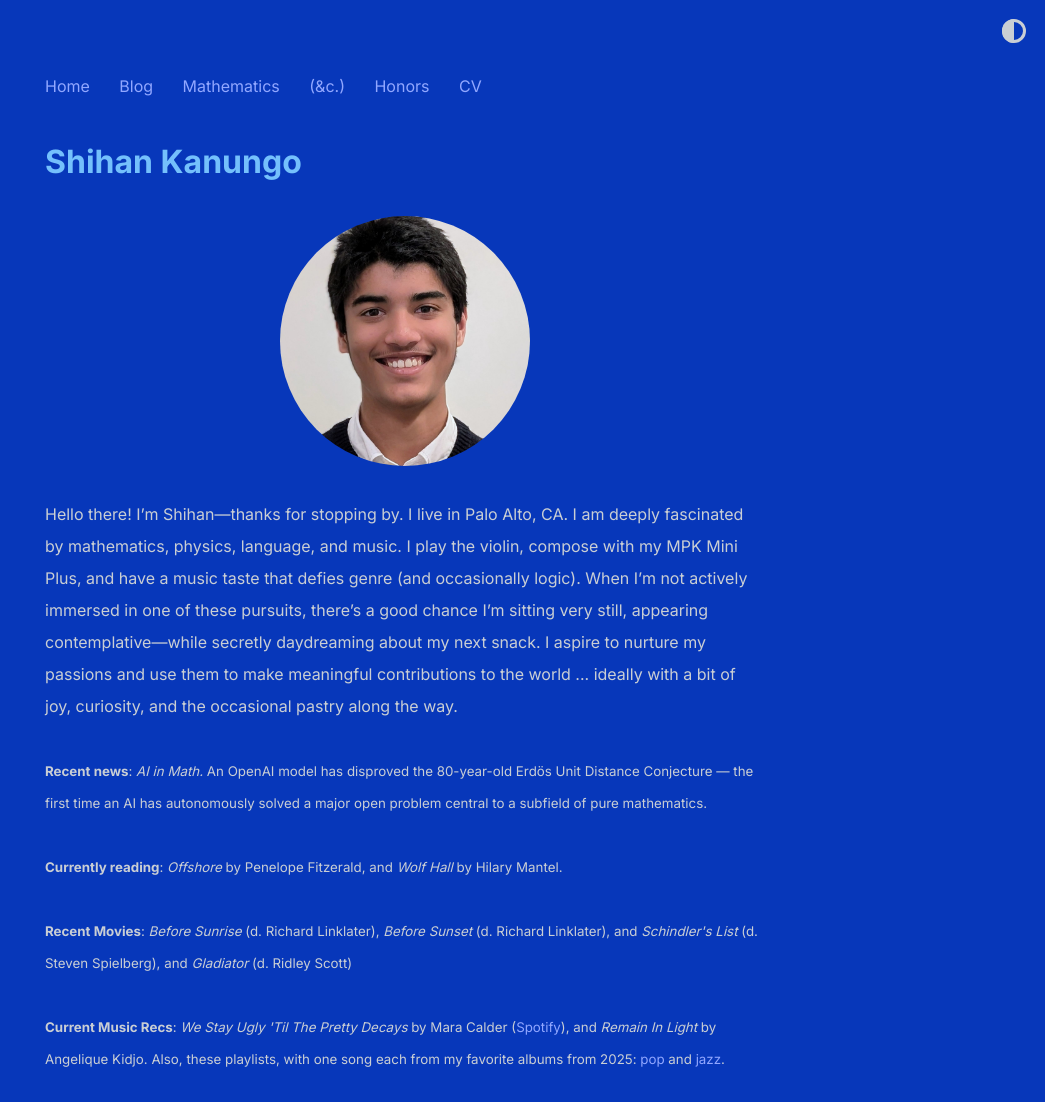
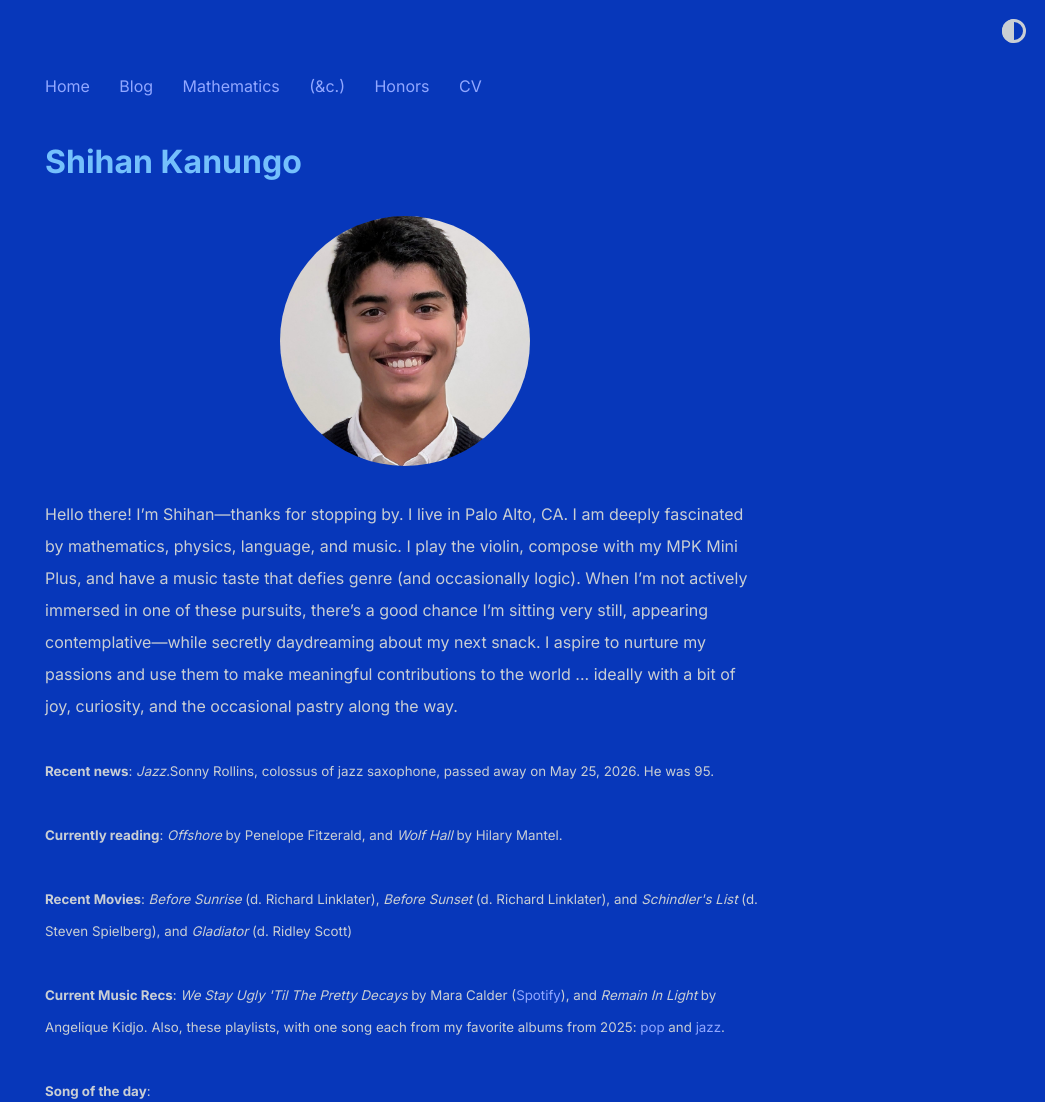
Before and after one commit to shihankanungo/shihankanungo.github.io, a Jekyll site: the page built from index.md, in a window 1280 px wide, cut to the strip 0-1102 px from the top of the page. Shown: the whole strip, without its empty margins (235-1280 px from the left). Built offline with Jekyll 4.4.1, drawn with Linux system fonts in a browser that asks for light colours.

Commit message:
Update _config.yml

```diff
--- a/_config.yml
+++ b/_config.yml
@@ -6,7 +6,7 @@ description: > # description of the site (multiple lines allowed)
   Hello there! I’m Shihan&mdash;thanks for stopping by. I live in Palo Alto, CA. I am deeply fascinated by mathematics, physics, language, and music. I play the violin, compose with my MPK Mini Plus, and have a music taste that defies genre (and occasionally logic). When I’m not actively immersed in one of these pursuits, there’s a good chance I’m sitting very still, appearing contemplative&mdash;while secretly daydreaming about my next snack. I aspire to nurture my passions and use them to make meaningful contributions to the world ... ideally with a bit of joy, curiosity, and the occasional pastry along the way.
           <br /><br />
 
-          <small><b>Recent news</b>: <i>AI in Math.</i> An OpenAI model has disproved the 80-year-old Erdös Unit Distance Conjecture &mdash; the first time an AI has autonomously solved a major open problem central to a subfield of pure mathematics.</small>
+          <small><b>Recent news</b>: <i>Jazz.</i>Sonny Rollins, colossus of jazz saxophone, passed away on May 25, 2026. He was 95.</small>
           <br /><br />
           <small><b>Currently reading</b>: <i>Offshore</i> by Penelope Fitzerald, and <i>Wolf Hall</i> by Hilary Mantel.</small>
           <br /><br />
```
